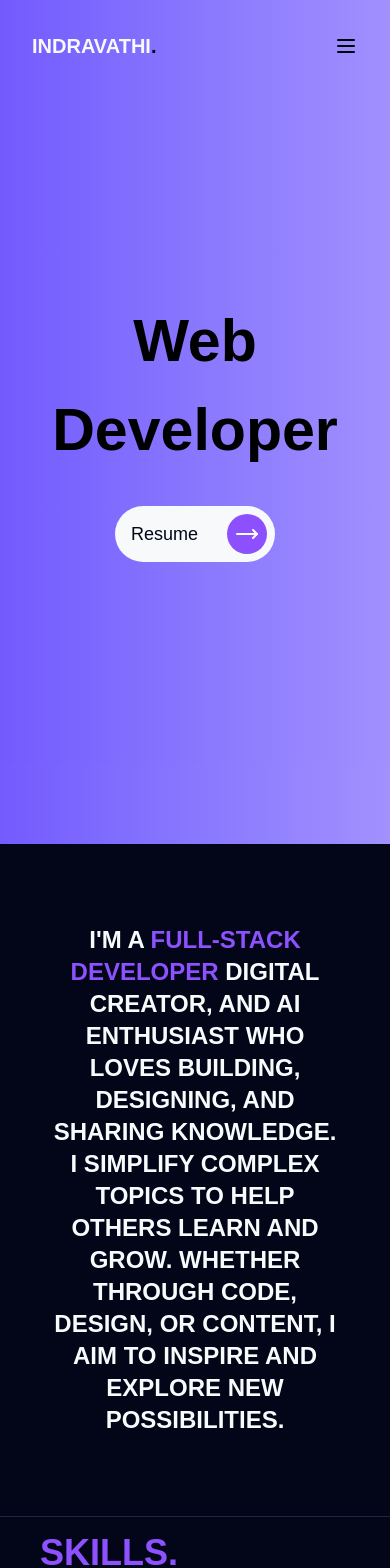
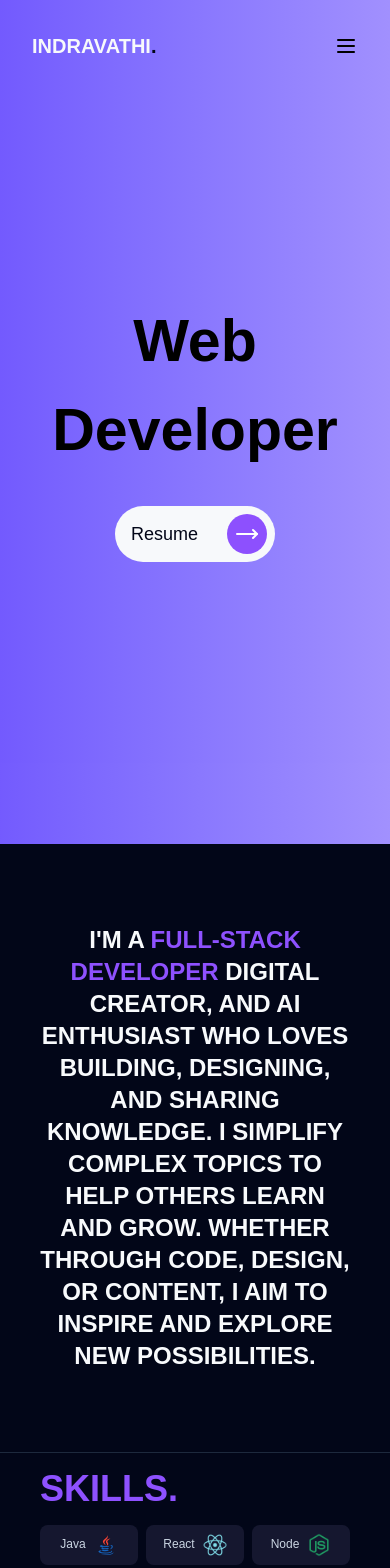
Before and after one commit to Indhu248/Indravathi_Botcha, a React (Vite) app: page / in a window 390 px wide. Shown: the top 1568 px of the page. Built offline with nearby package versions, Linux system fonts and the light colour scheme.

Commit message:
Updated resume link

```diff
--- a/src/pages/About.jsx
+++ b/src/pages/About.jsx
@@ -12,7 +12,7 @@ const About = () => {
     <div
     id="About" className="relative w-[100vw] bg-slate-950 md:px-30">
       <div>
-        <h1 className="text-slate-50 text-2xl md:text-4xl font-semibold text-center px-12 md:px-46 py-20">
+        <h1 className="text-slate-50 text-2xl md:text-4xl font-semibold text-center px-10 md:px-46 py-20">
           I'M A <span className={span_style}>FULL-STACK DEVELOPER</span> DIGITAL CREATOR, AND AI ENTHUSIAST WHO LOVES BUILDING, DESIGNING, AND SHARING KNOWLEDGE. I SIMPLIFY COMPLEX TOPICS TO HELP OTHERS LEARN AND GROW. WHETHER THROUGH CODE, DESIGN, OR CONTENT, I AIM TO INSPIRE AND EXPLORE NEW POSSIBILITIES.
         </h1>
       </div>
--- a/src/pages/Home.jsx
+++ b/src/pages/Home.jsx
@@ -22,7 +22,7 @@ const Home = () => {
             Developer
           </h1>
           <button className="flex w-40 justify-between items-center bg-slate-50 hover:bg-slate-300 text-slate-950 font-bold py-2 px-2 rounded-full mt-8 mx-auto lg:mx-0">
-            <a href="https://drive.google.com/file/d/1i_aLqwbo13EKWWD01vPPF9UlT9xGC52P/view?usp=sharing" className="text-slate-950 font-normal text-lg pl-2">Resume</a>
+            <a href="https://drive.google.com/file/d/1WRZMh7ie5WpRnXtHjItN_lviNEG3XW3q/view?usp=sharing" className="text-slate-950 font-normal text-lg pl-2">Resume</a>
             <div className="bg-violet-500 p-2 rounded-full">
               <MoveRight size={24} color="white" />
             </div>
```
